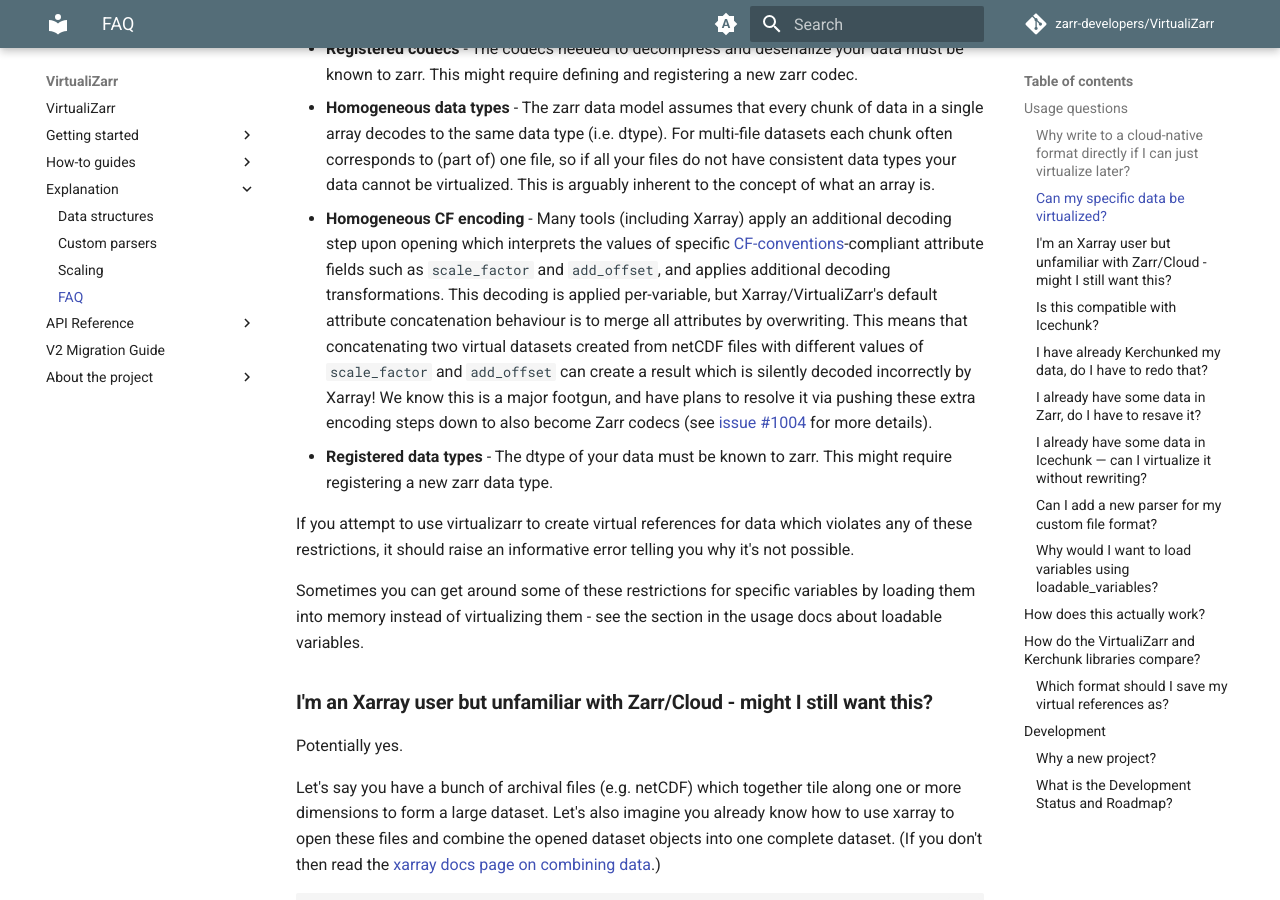
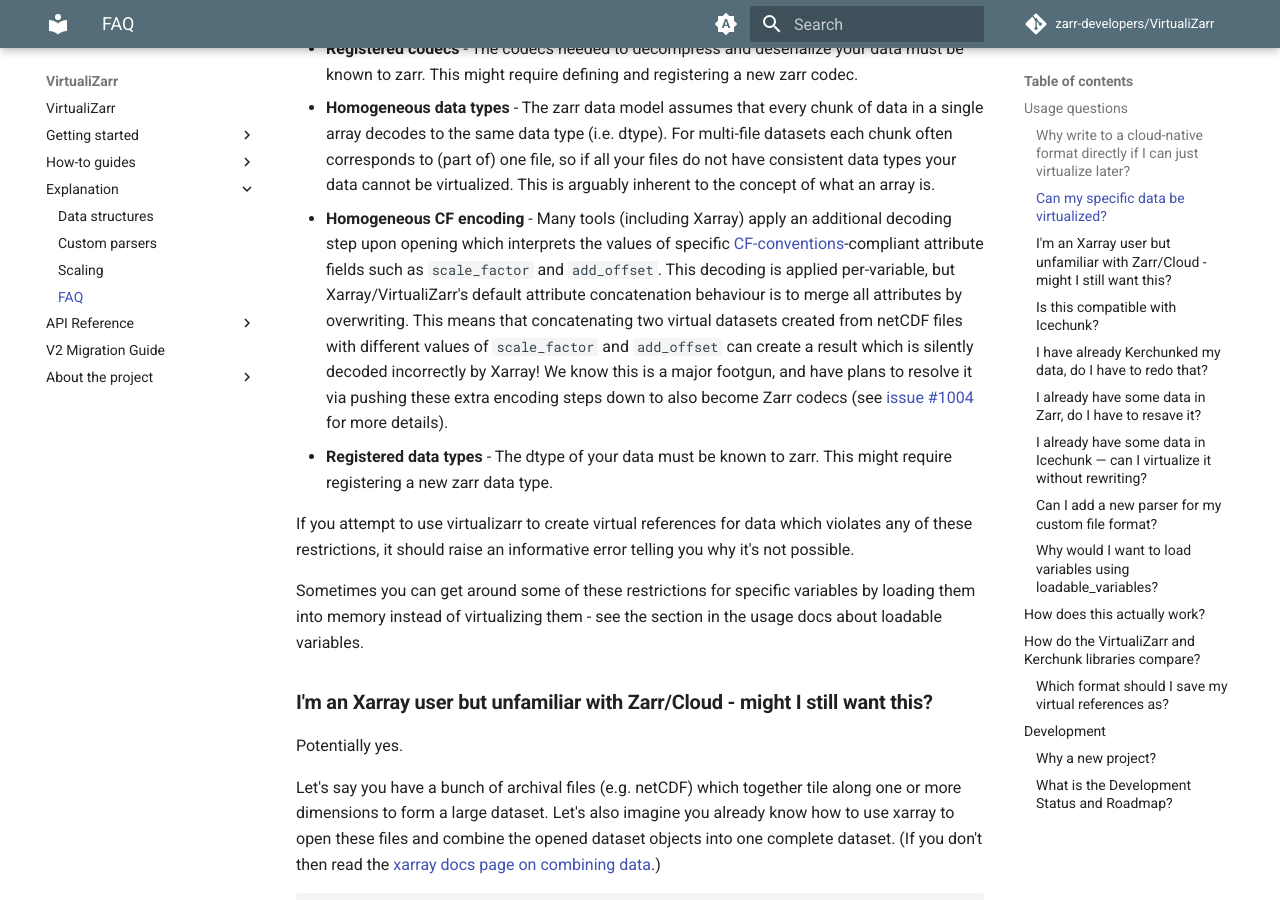
Before and after one commit to zarr-developers/VirtualiZarr, an MkDocs documentation site: the page built from docs/faq.md, in a window 1280 px wide and 900 px high, scrolled down 1587 px. Built offline with MkDocs 1.6.1 and Material for MkDocs 9.7.7, drawn with Linux system fonts in a browser that asks for light colours; comment, search, counter and statistics services are not loaded; the version menu is left out.

Commit message:
remove redundant phrase

```diff
--- a/docs/faq.md
+++ b/docs/faq.md
@@ -32,7 +32,7 @@
 - **Homogeneous codecs** - The zarr data model assumes that every chunk of data in a single array uses the same set of codecs for compression etc. For multi-file datasets each chunk often corresponds to (part of) one file, so if all your files do not have consistent compression or other codecs your data cannot be virtualized. This is another big restriction, and there are also plans to relax it in the future.
 - **Registered codecs** - The codecs needed to decompress and deserialize your data must be known to zarr. This might require defining and registering a new zarr codec.
 - **Homogeneous data types** - The zarr data model assumes that every chunk of data in a single array decodes to the same data type (i.e. dtype). For multi-file datasets each chunk often corresponds to (part of) one file, so if all your files do not have consistent data types your data cannot be virtualized. This is arguably inherent to the concept of what an array is.
-- **Homogeneous CF encoding** - Many tools (including Xarray) apply an additional decoding step upon opening which interprets the values of specific [CF-conventions](https://cfconventions.org/)-compliant attribute fields such as `scale_factor` and `add_offset`, and applies additional decoding transformations. This decoding is applied per-variable, but Xarray/VirtualiZarr's default attribute concatenation behaviour is to merge all attributes by overwriting. This means that concatenating two virtual datasets created from netCDF files with different values of `scale_factor` and `add_offset` can create a result which is silently decoded incorrectly by Xarray! We know this is a major footgun, and have plans to resolve it via pushing these extra encoding steps down to also become Zarr codecs (see [issue #1004](https://github.com/zarr-developers/VirtualiZarr/issues/1004) for more details).
+- **Homogeneous CF encoding** - Many tools (including Xarray) apply an additional decoding step upon opening which interprets the values of specific [CF-conventions](https://cfconventions.org/)-compliant attribute fields such as `scale_factor` and `add_offset`. This decoding is applied per-variable, but Xarray/VirtualiZarr's default attribute concatenation behaviour is to merge all attributes by overwriting. This means that concatenating two virtual datasets created from netCDF files with different values of `scale_factor` and `add_offset` can create a result which is silently decoded incorrectly by Xarray! We know this is a major footgun, and have plans to resolve it via pushing these extra encoding steps down to also become Zarr codecs (see [issue #1004](https://github.com/zarr-developers/VirtualiZarr/issues/1004) for more details).
 - **Registered data types** - The dtype of your data must be known to zarr. This might require registering a new zarr data type.
 
 If you attempt to use virtualizarr to create virtual references for data which violates any of these restrictions, it should raise an informative error telling you why it's not possible.
```
